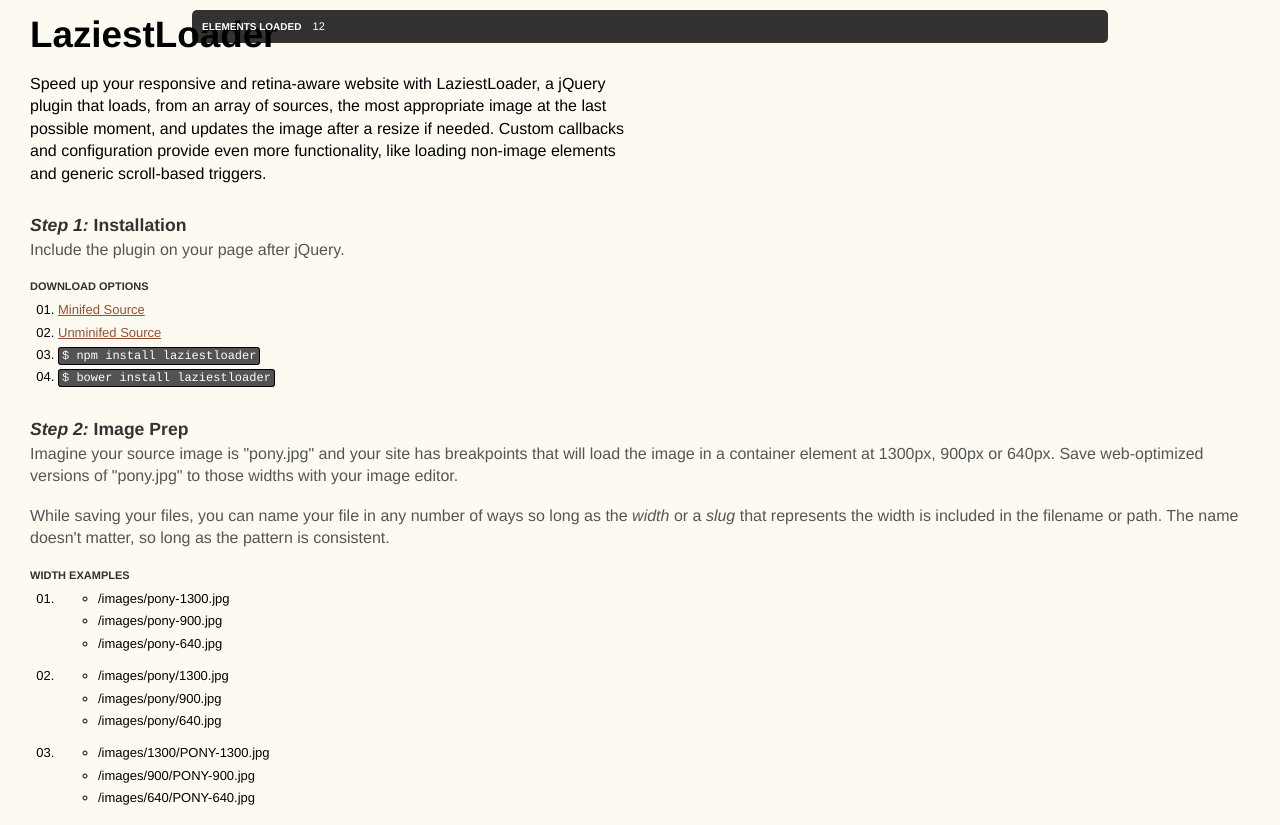
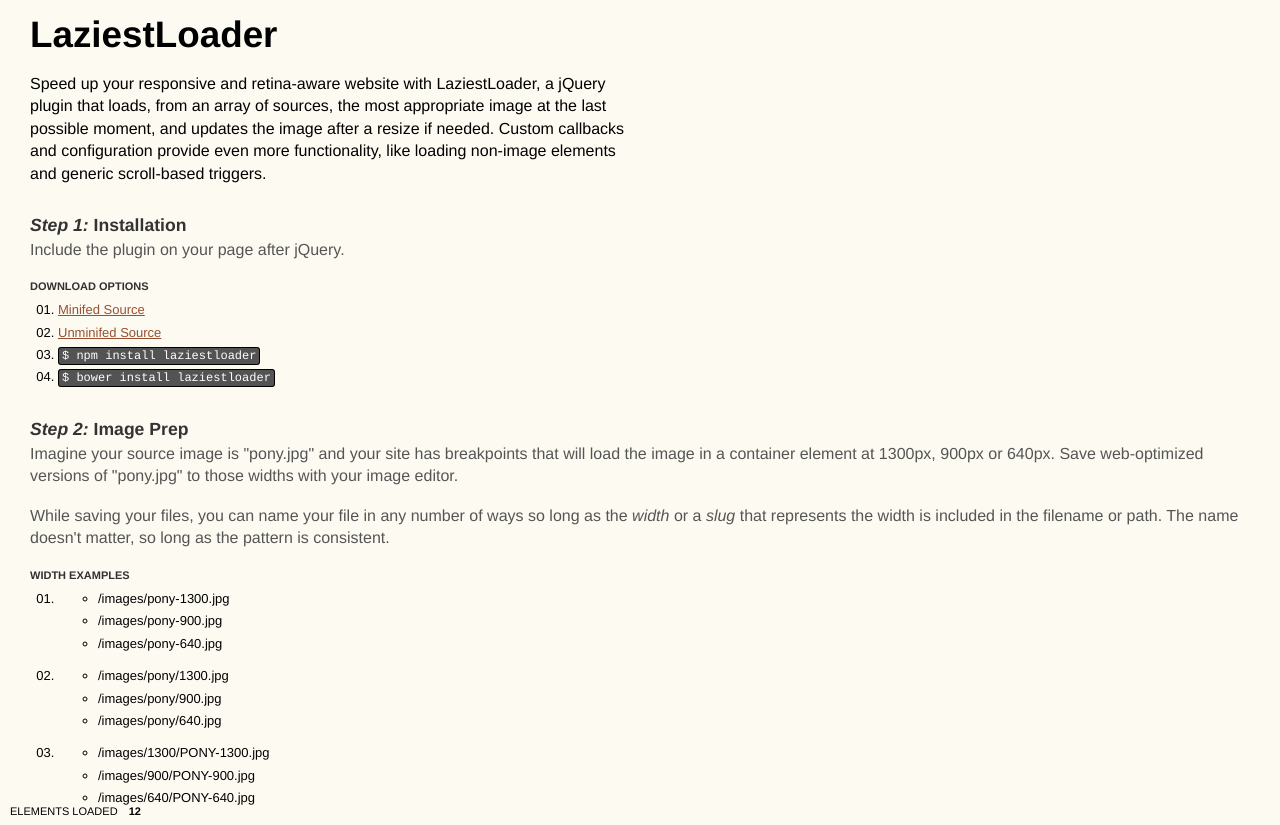
Before and after one commit to sjwilliams/laziestloader, a website: page index.html in a window 1280 px wide. Shown: the top 825 px of the page. Drawn offline with nearby package versions, Linux system fonts and the light colour scheme.

Commit message:
move status bar to bottom

```diff
--- a/index.html
+++ b/index.html
@@ -134,38 +134,52 @@
 }
 
 .message {
-    border-radius: 5px;
-    background-color: rgba(0, 0, 0, 0.8);
-    color: #fff;
+    position: fixed;
+    -webkit-transform: translateZ(0);
+    width: 100%;
+    left: 0;
+    bottom: 0;
+
+    color: #000;
     font-size: 11px;
-    padding: 5px 10px;
+    font-weight: bold;
     -webkit-user-select: none;
     -moz-user-select: none;
     -ms-user-select: none;
     -o-user-select: none;
     user-select: none;
     z-index: 11;
+
+    border-top: 0px solid #000;
+    background-color: #CCCAC3;
+    padding: 0px 10px;
+    height: 0;
+    transition: all 0.4s ease;
 }
+
+.message.active{
+  border-top-width: 1px;
+  padding: 8px 10px;
+  height: auto;
+}
+
 .message > p {
     display: inline-block;
     margin: 0;
 }
 .message p .kicker {
-    font-weight: bold;
+    color: #000;
+    font-weight: normal;
     padding-right: 8px;
-    font-size: 10px;
     text-transform: uppercase;
+    /*letter-spacing: 1px;*/
 }
-#status {
-    position: fixed;
-    width: 70%;
-    left: 15%;
-    top: 10px;
-    -webkit-transform: translateZ(0);
-}
+
+
 #justloaded {
     margin-left: 15px;
 }
+
 @-webkit-keyframes pulse {
     0% {
         background-color: #45CEEF;
@@ -183,9 +197,7 @@
         background-color: #D8CAB4;
     }
 }
-
 </style>
-
 
 <body>
     <div id="status" class="message">
@@ -470,12 +482,37 @@
     $(function() {
         var totalLoaded = 0;
 
+        var $w = $(window),
+          $status = $('#status'),
+          $examplesContainer = $('.examples');
+
+        var didScroll = false;
+
         var cb = function() {
             totalLoaded += 1;
             var src = ($(this).attr('src')) ? $(this).attr('src') : 'Custom content';
             $('#justloaded').show().html('<span class="kicker">Loading</span>' + src).stop(true, true).delay(700).fadeOut(1500);
             $('#total').html(totalLoaded);
         };
+
+        var showStatus = function() {
+          if ($w.scrollTop() > $examplesContainer.offset().top) {
+            $status.addClass('active');
+          } else {
+            $status.removeClass('active');
+          }
+        };
+
+        $w.scroll(function() {
+          didScroll = true;
+        });
+
+        setInterval(function() {
+          if (didScroll) {
+            didScroll = false;
+            showStatus();
+          }
+        }, 100);
 
         // standard methods
         $('.lazy').laziestloader({
```
